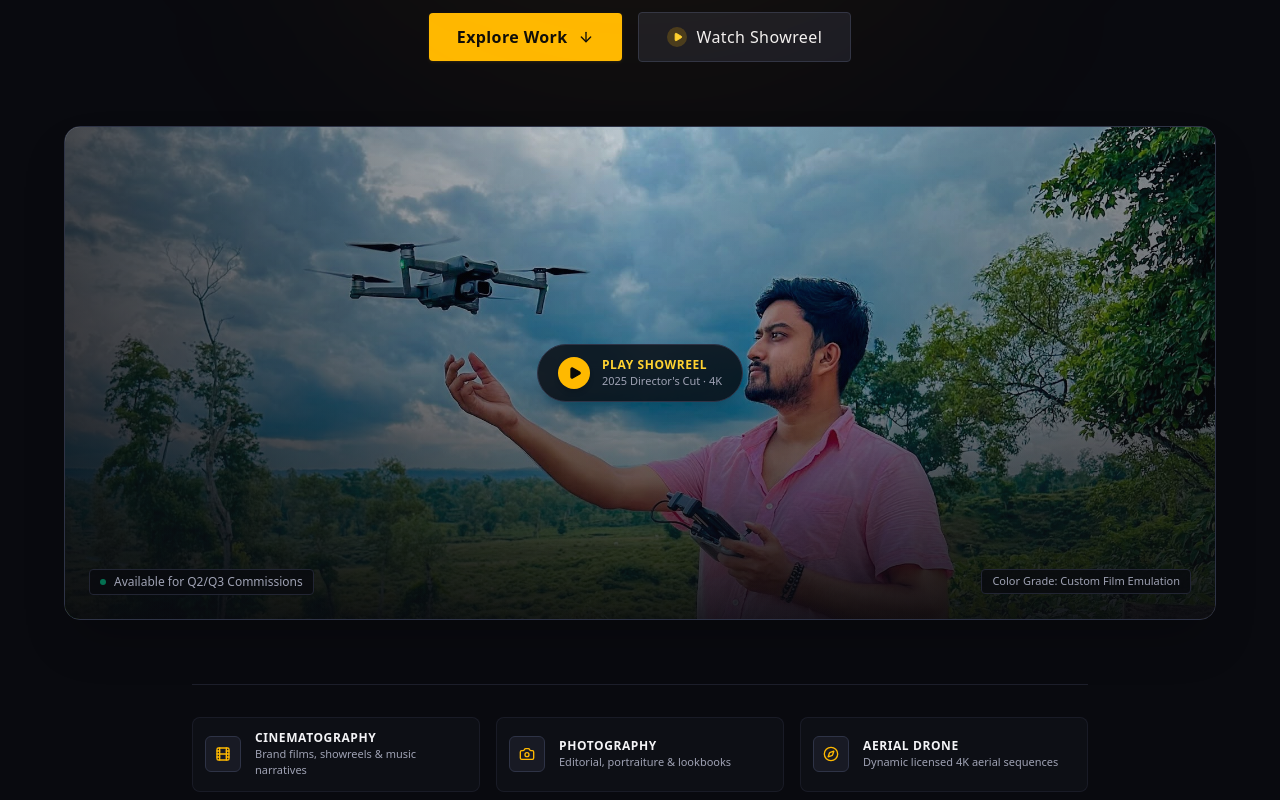
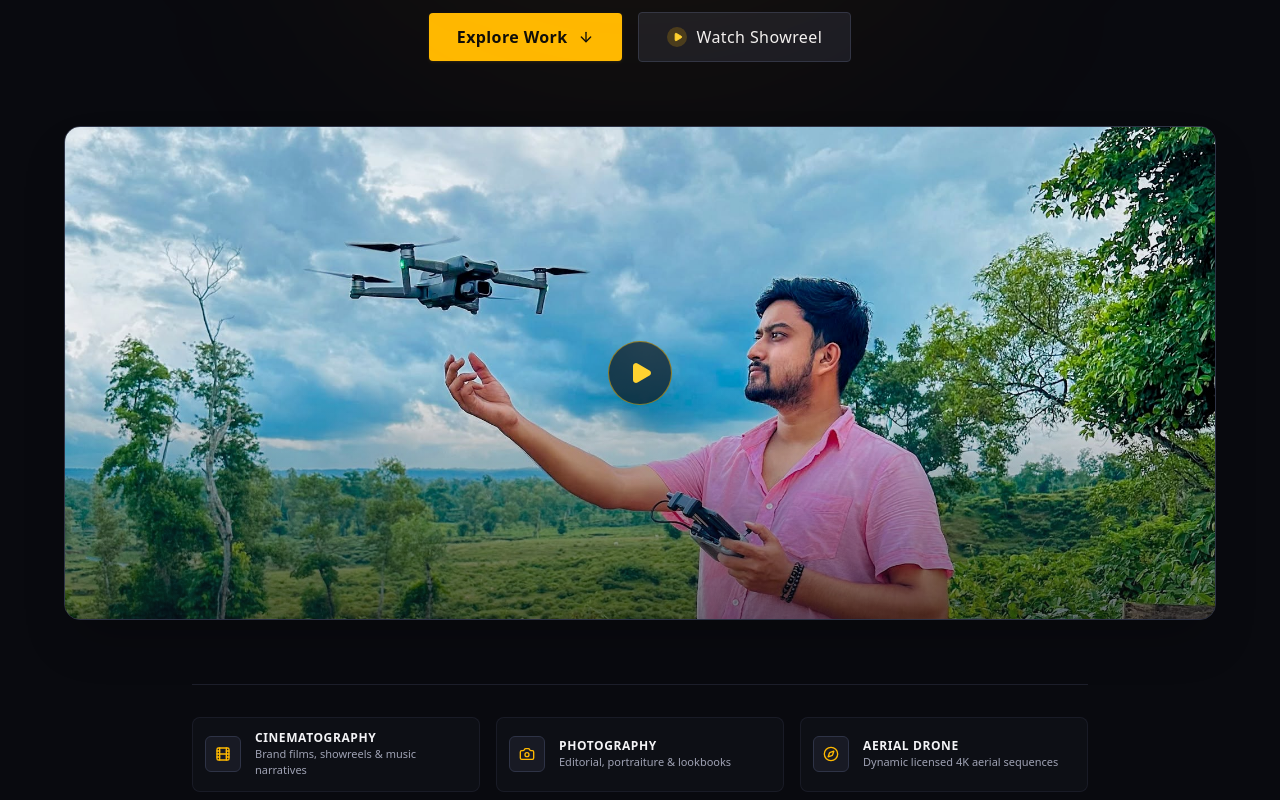
Before and after one commit to isthisdeception/prism-pulse, a React (Vite) app: page / in a window 1280 px wide. Shown: the part 480-1280 px from the top of the page. Built offline with nearby package versions, Linux system fonts and the light colour scheme.

Commit message:
hero section content presentation design modified

```diff
--- a/src/data/projects.ts
+++ b/src/data/projects.ts
@@ -202,7 +202,7 @@ export const PROJECTS: Project[] = [
  */
 export const SHOWREEL_PROJECT: Project = {
   id: 'prism-pulse-showreel',
-  title: 'Prism Pulse Showreel 2025',
+  title: 'Prism Pulse',
   category: 'Films',
   year: '2025',
   clientOrContext: 'Cinematography & Visual Direction Reel',
--- a/src/sections/Hero.tsx
+++ b/src/sections/Hero.tsx
@@ -75,8 +75,20 @@ export function Hero() {
         {/* Stable Cinematic Hero Image Frame */}
         <div className="relative group max-w-6xl mx-auto">
           {/* Outer glow & subtle border container */}
-          <div className="relative aspect-[16/10] sm:aspect-[16/9] lg:aspect-[21/9] w-full rounded-xl sm:rounded-2xl overflow-hidden border border-[#2e3346] bg-[#12131a] shadow-2xl">
-            {/* Stable Aspect ratio background image with preload hints */}
+          <div
+            onClick={() => setIsVideoModalOpen(true)}
+            onKeyDown={(e) => {
+              if (e.key === 'Enter' || e.key === ' ') {
+                e.preventDefault()
+                setIsVideoModalOpen(true)
+              }
+            }}
+            role="button"
+            tabIndex={0}
+            aria-label="Play video"
+            className="relative aspect-[16/10] sm:aspect-[16/9] lg:aspect-[21/9] w-full rounded-xl sm:rounded-2xl overflow-hidden border border-[#2e3346] hover:border-amber-400/50 bg-[#12131a] shadow-2xl cursor-pointer transition-colors duration-300 focus-visible:outline-none focus-visible:ring-2 focus-visible:ring-amber-400"
+          >
+            {/* Stable Aspect ratio background image with natural brightness */}
             <img
               src={SHOWREEL_PROJECT.image}
               alt={SHOWREEL_PROJECT.alt}
@@ -84,49 +96,27 @@ export function Hero() {
               height={1080}
               fetchPriority="high"
               decoding="async"
-              className="w-full h-full object-cover object-center filter brightness-[0.88] contrast-[1.05] transition-transform duration-700 ease-out group-hover:scale-[1.02]"
+              className="w-full h-full object-cover object-center filter brightness-[0.98] contrast-[1.03] transition-transform duration-700 ease-out group-hover:scale-[1.02]"
             />
 
-            {/* Cinematic Gradient Overlays */}
+            {/* Subtle bottom vignette only to blend frame edge */}
             <div
-              className="absolute inset-0 bg-gradient-to-t from-[#090a0f] via-[#090a0f]/30 to-transparent opacity-90"
-              aria-hidden="true"
-            />
-            <div
-              className="absolute inset-0 bg-gradient-to-r from-[#090a0f]/70 via-transparent to-[#090a0f]/40"
+              className="absolute inset-0 bg-gradient-to-t from-[#090a0f]/55 via-transparent to-transparent pointer-events-none"
               aria-hidden="true"
             />
 
-            {/* Click-to-play Showreel Floating Trigger in center */}
-            <div className="absolute inset-0 flex items-center justify-center p-4">
-              <button
-                type="button"
-                onClick={() => setIsVideoModalOpen(true)}
-                className="group/btn relative flex items-center gap-3 px-5 py-3 rounded-full bg-[#090a0f]/80 hover:bg-[#12131a] border border-[#2e3346] hover:border-amber-400/60 backdrop-blur-md text-[#f3f3f6] shadow-xl transition-all duration-200 hover:scale-105 focus-visible:outline-none focus-visible:ring-2 focus-visible:ring-amber-400"
-                aria-label="Play 2025 Showreel"
-              >
-                <div className="w-8 h-8 rounded-full bg-amber-400 text-neutral-950 flex items-center justify-center font-bold shadow-md">
-                  <Play className="w-3.5 h-3.5 fill-current ml-0.5" />
+            {/* Minimal Circular Glass & Gold Play Trigger */}
+            <div className="absolute inset-0 flex items-center justify-center p-4 pointer-events-none">
+              <div className="relative flex items-center justify-center">
+                {/* Ambient pulsing ring */}
+                <span
+                  className="absolute w-14 h-14 sm:w-16 sm:h-16 rounded-full bg-amber-400/20 animate-ping [animation-duration:2.5s]"
+                  aria-hidden="true"
+                />
+                {/* Frosted glass circle that turns solid gold on hover */}
+                <div className="relative w-14 h-14 sm:w-16 sm:h-16 rounded-full bg-[#090a0f]/65 group-hover:bg-amber-400 text-amber-300 group-hover:text-neutral-950 border border-amber-400/50 backdrop-blur-md flex items-center justify-center shadow-2xl transition-all duration-300 group-hover:scale-110 group-hover:shadow-amber-400/30">
+                  <Play className="w-5 h-5 sm:w-6 sm:h-6 fill-current ml-0.5" />
                 </div>
-                <div className="text-left">
-                  <span className="block text-xs font-semibold tracking-wider uppercase text-amber-300">
-                    Play Showreel
-                  </span>
-                  <span className="block text-[11px] text-[#9fa2b4]">
-                    2025 Director's Cut · 4K
-                  </span>
-                </div>
-              </button>
-            </div>
-
-            {/* Bottom metadata tags inside frame */}
-            <div className="absolute bottom-4 sm:bottom-6 left-4 sm:left-6 right-4 sm:right-6 flex flex-wrap items-center justify-between gap-3 text-xs text-[#9fa2b4] pointer-events-none">
-              <div className="flex items-center gap-2 px-2.5 py-1 rounded bg-[#090a0f]/80 backdrop-blur-sm border border-[#222533]">
-                <span className="w-1.5 h-1.5 rounded-full bg-emerald-400 animate-pulse" />
-                <span>Available for Q2/Q3 Commissions</span>
-              </div>
-              <div className="hidden sm:flex items-center gap-2 px-2.5 py-1 rounded bg-[#090a0f]/80 backdrop-blur-sm border border-[#222533] text-[11px]">
-                <span>Color Grade: Custom Film Emulation</span>
               </div>
             </div>
           </div>
```
